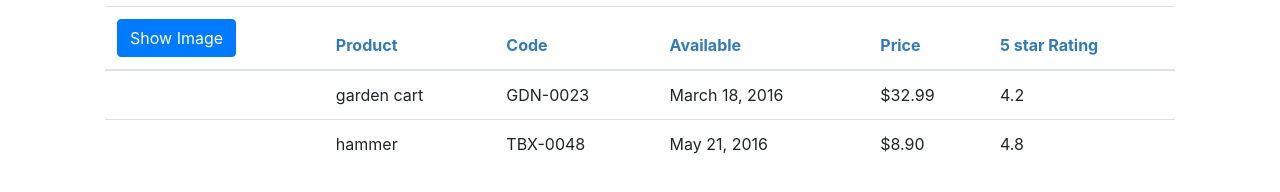
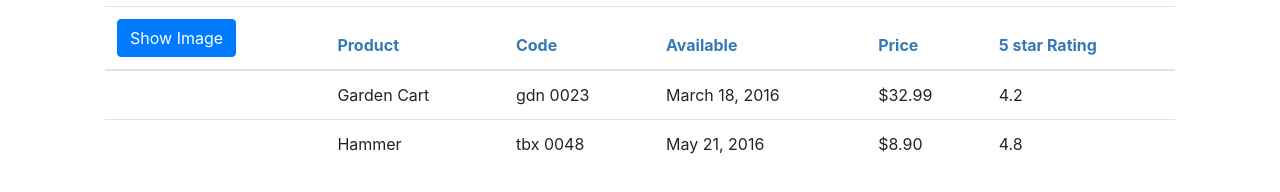
Before and after one commit to Gnwin/ACMEtools, an Angular app: page / in a window 1280 px wide. Shown: the part 188-380 px from the top of the page. Built offline with nearby package versions, Linux system fonts and the light colour scheme.

Commit message:
added pipes

```diff
--- a/src/app/app.component.ts
+++ b/src/app/app.component.ts
@@ -3,7 +3,7 @@
 @Component({
   selector: 'pm-root',
   template: `
-  <div><h1 class = "container">{{pageTitle}}</h1>
+  <div><h1 class="container">{{pageTitle}}</h1>
   <pm-products></pm-products>
 </div>
 `
--- a/src/app/app.module.ts
+++ b/src/app/app.module.ts
@@ -2,14 +2,17 @@
 import { NgModule } from '@angular/core';
 import { FormsModule } from '@angular/forms';
 
+
 import { AppRoutingModule } from './app-routing.module';
 import { AppComponent } from './app.component';
 import { ProductListComponent } from './products/product-list.component';
+import { ConvertToSpacesPipe } from './shared/convert-to-spaces.pipe';
 
 @NgModule({
   declarations: [
     AppComponent,
-    ProductListComponent
+    ProductListComponent,
+    ConvertToSpacesPipe
   ],
   imports: [
     BrowserModule,
--- a/src/app/products/product-list.component.html
+++ b/src/app/products/product-list.component.html
@@ -43,11 +43,11 @@
             [style.margin.px]= 'imageMargin'
             >
           </td>
-          <td>{{product.productName | lowercase}}</td>
-          <td>{{product.productCode}}</td>
-          <td>{{product.releaseDate}}</td>
-          <td>{{product.price | currency:'USD':'symbol':'1.2-2'}}</td>
-          <td>{{product.starRating}}</td>
+          <td>{{ product.productName }}</td>
+          <td>{{ product.productCode | lowercase | convertToSpaces: '-' }}</td>
+          <td>{{ product.releaseDate}}</td>
+          <td>{{ product.price | currency:'USD':'symbol':'1.2-2' }}</td>
+          <td>{{ product.starRating }}</td>
         </tr>
       </tbody>
     </table>
--- a/src/app/products/product-list.component.ts
+++ b/src/app/products/product-list.component.ts
@@ -1,4 +1,5 @@
-import { Component } from '@angular/core';
+import { Component, OnInit } from '@angular/core';
+import { IProduct } from './product';
 
 @Component({
   selector: 'pm-products',
@@ -6,13 +7,13 @@
   styleUrls: ['./product-list.component.css']
 })
 
-export class ProductListComponent {
+export class ProductListComponent implements OnInit {
   pageTitle: string = 'Product List';
   imageWidth: number = 50;
   imageMargin: number = 2;
   showImage: boolean = false;
   listFilter: string = 'cart';
-  products: any[] = [
+  products: IProduct[] = [
     {
       "productId" : 2,
       "productName": "Garden Cart",
@@ -38,4 +39,8 @@
   toggleImage(): void {
     this.showImage = !this.showImage;
   }
+
+  ngOnInit(): void {
+    console.log('OnInit');
+  }
 }
--- /dev/null
+++ b/src/app/shared/convert-to-spaces.pipe.ts
@@ -0,0 +1,13 @@
+import { Pipe, PipeTransform } from '@angular/core';
+
+@Pipe({
+  name: 'convertToSpaces'
+})
+
+export class ConvertToSpacesPipe implements PipeTransform {
+
+  transform(value: string, character: string): string {
+    return value.replace(character, ' ');
+  }
+
+}
```
